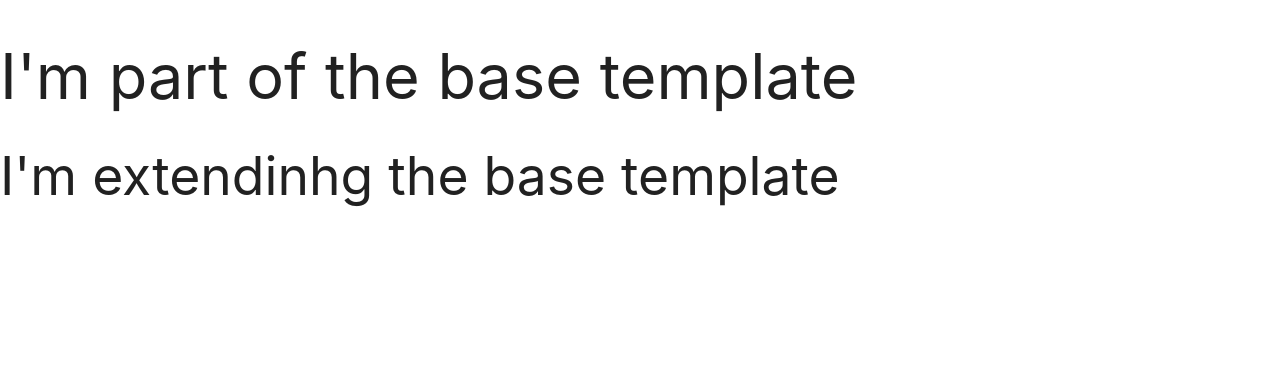
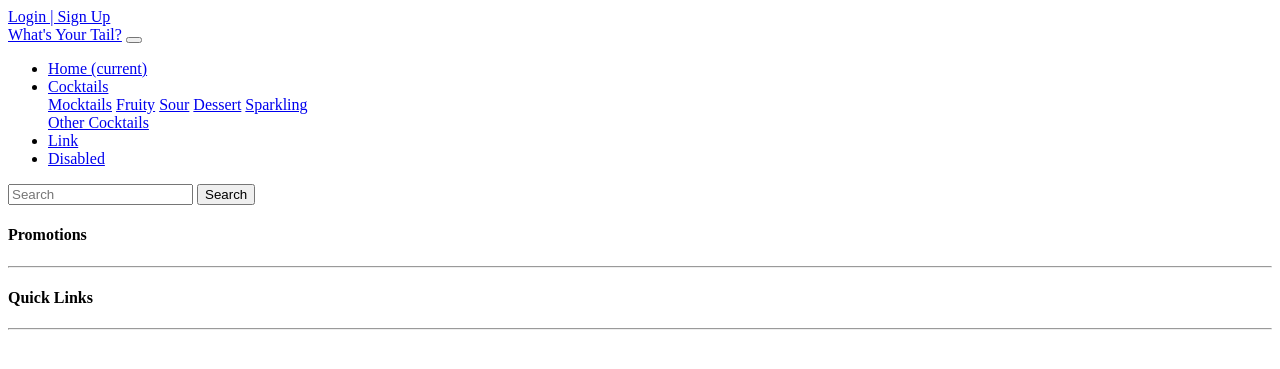
Before and after one commit to jakelashbrook/cocktails-ms3, a Flask app: page / in a window 1280 px wide. Shown: the top 369 px of the page. Run offline with Flask 2, Linux system fonts and the light colour scheme; data that the repository does not hold is empty; some libraries are stand-ins or nearby versions.

Commit message:
Add Initial Templating

```diff
--- /dev/null
+++ b/static/style.css
@@ -0,0 +1,4 @@
+/* quick padding rules */
+.pl-sml {
+    padding-left: 5px;
+}
--- a/templates/base.html
+++ b/templates/base.html
@@ -3,20 +3,94 @@
 <head>
     <meta charset="UTF-8">
     <meta name="viewport" content="width=device-width, initial-scale=1.0">
-    <!-- Compiled and minified Materialize.CSS -->
-    <link rel="stylesheet" href="https://cdnjs.cloudflare.com/ajax/libs/materialize/1.0.0/css/materialize.min.css">
-
+    <!-- Compiled and minified Bootstrap Material Design CSS -->
+    <link rel="stylesheet" href="https://unpkg.com/bootstrap-material-design@4.1.1/dist/css/bootstrap-material-design.min.css"
+    integrity="sha384-wXznGJNEXNG1NFsbm0ugrLFMQPWswR3lds2VeinahP8N0zJw9VWSopbjv2x7WCvX" crossorigin="anonymous">
+    <!-- Google Icons Link -->
+    <link href="https://fonts.googleapis.com/icon?family=Material+Icons" rel="stylesheet">
+    <!-- Internal CSS File -->
+    <link rel="stylesheet" href="#">
+    <!-- jQuery File Link -->
+    <script src="https://code.jquery.com/jquery-3.2.1.slim.min.js"
+        integrity="sha384-KJ3o2DKtIkvYIK3UENzmM7KCkRr/rE9/Qpg6aAZGJwFDMVNA/GpGFF93hXpG5KkN"
+        crossorigin="anonymous"></script>
     <title>What's your tail? Find and Share your favourite cocktail recipes</title>
 </head>
 <body>
+    <!-- Login/Sign Up and Logout Navigation -->
+    <div id="log-nav" class="pl-3">
+    <a href="#" id="login">Login | Sign Up</a> <a href="#" id="logout" style="display:none" class="left">Logout</a>
+    </div>
+    <!-- Site Navigation (Materialize Component) -->
+    <nav class="navbar navbar-expand-lg navbar-light bg-light">
+        <a class="navbar-brand" href="#">What's Your Tail?</a>
+        <button class="navbar-toggler" type="button" data-toggle="collapse" data-target="#navbarSupportedContent"
+            aria-controls="navbarSupportedContent" aria-expanded="false" aria-label="Toggle navigation">
+            <span class="navbar-toggler-icon"></span>
+        </button>
 
-    <h1>I'm part of the base template</h1>
+        <div class="collapse navbar-collapse" id="navbarSupportedContent">
+            <ul class="navbar-nav mr-auto">
+                <li class="nav-item active">
+                    <a class="nav-link" href="#">Home <span class="sr-only">(current)</span></a>
+                </li>
+                <li class="nav-item dropdown">
+                    <a class="nav-link dropdown-toggle" href="#" id="navbarDropdown" role="button" data-toggle="dropdown"
+                        aria-haspopup="true" aria-expanded="false">
+                        Cocktails
+                    </a>
+                    <div class="dropdown-menu" aria-labelledby="navbarDropdown">
+                        <a class="dropdown-item" href="#">Mocktails</a>
+                        <a class="dropdown-item" href="#">Fruity</a>
+                        <a class="dropdown-item" href="#">Sour</a>
+                        <a class="dropdown-item" href="#">Dessert</a>
+                        <a class="dropdown-item" href="#">Sparkling</a>
+                        <div class="dropdown-divider"></div>
+                        <a class="dropdown-item" href="#">Other Cocktails</a>
+                    </div>
+                </li>
+                <li class="nav-item">
+                    <a class="nav-link disabled d-none" href="#">Link</a>
+                </li>
+                <li class="nav-item">
+                    <a class="nav-link disabled d-none" href="#">Disabled</a>
+                </li>
+            </ul>
+            <form class="form-inline my-2 my-lg-0">
+                <input class="form-control mr-sm-2" type="search" placeholder="Search" aria-label="Search">
+                <button class="btn btn-outline-success my-2 my-sm-0" type="submit">Search</button>
+            </form>
+        </div>
+    </nav>
+
+
     {% block content %}
     {% endblock%}
 
+    <!-- Global Footer -->
+    <footer class="container-fluid fixed-bottom panel">
+        <div class="row">
+            <div class="col-sm-12 col-md-8">
+                <h4 class="text-center">Promotions</h4>
+                <hr>
+            </div>
+            <div class="col-sm-12 col-md-4">
+                <h4 class="text-center">Quick Links</h4>
+                <hr>
+            </div>
+        </div>
+    </footer>
+
+
 
     <!-- Compiled and minified JavaScript -->
-    <script src="https://cdnjs.cloudflare.com/ajax/libs/materialize/1.0.0/js/materialize.min.js"></script>
+    <script src="https://unpkg.com/popper.js@1.12.6/dist/umd/popper.js"
+        integrity="sha384-fA23ZRQ3G/J53mElWqVJEGJzU0sTs+SvzG8fXVWP+kJQ1lwFAOkcUOysnlKJC33U"
+        crossorigin="anonymous"></script>
+    <script src="https://unpkg.com/bootstrap-material-design@4.1.1/dist/js/bootstrap-material-design.js"
+        integrity="sha384-CauSuKpEqAFajSpkdjv3z9t8E7RlpJ1UP0lKM/+NdtSarroVKu069AlsRPKkFBz9"
+        crossorigin="anonymous"></script>
+    <script>$(document).ready(function () { $('body').bootstrapMaterialDesign(); });</script>
 
 </body>
 </html>
--- a/templates/home.html
+++ b/templates/home.html
@@ -1,12 +1,18 @@
 {% extends "base.html" %}
 {% block content %}
 
-<h2>I'm extendinhg the base template</h2>
 
     {% for recipe in recipes %}
-        {{ recipe.recipe_name }}<br>
-        {{ recipe.category_name }}<br>
+            <div class="card" style="width: 18rem;">
+                <img class="card-img-top" src="..." alt="Card image cap">
+                <div class="card-body">
+                    <h4>{{ recipe.recipe_name }}</h4>
+                    <small>{{ recipe.category_name }}</small>
+                    <p class="card-text">Some quick example text to build on the card title and make up the bulk of the
+                        card's
+                        content.</p>
+                </div>
+            </div>
     {% endfor %}
 
-
 {% endblock %}
```
